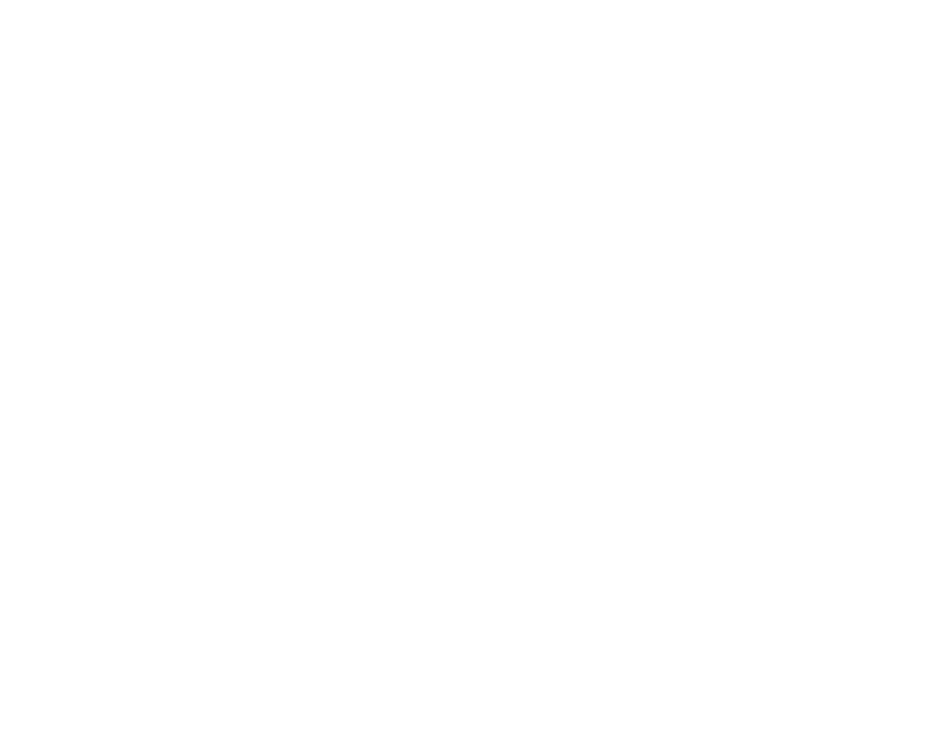
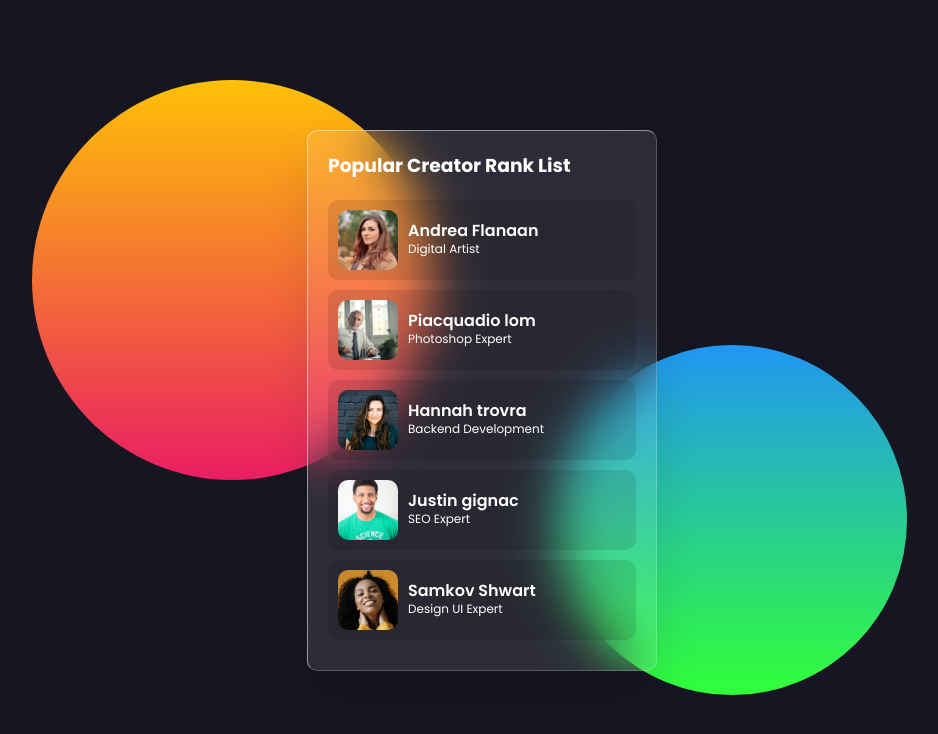
Before and after one commit to AdrianMGL/Glassmorphism-list-users, a plain HTML site: page index.html in a window 1280 px wide. Shown: the whole page, without its empty margins (158-1096 px from the left). Drawn offline with Linux system fonts and the light colour scheme.

Commit message:
Finally tuto

```diff
--- a/css/style.css
+++ b/css/style.css
@@ -1,5 +1,143 @@
 @import url("https://fonts.googleapis.com/css?family=Poppins:200,300,400,500,600,700,800,900&display=swap");
 
 * {
+  margin: 0;
+  padding: 0;
+  box-sizing: border-box;
   font-family: "Poppins", "sans-serif";
 }
+
+section {
+  position: relative;
+  background: #161623;
+  min-height: 100vh;
+  overflow: hidden;
+  display: flex;
+  justify-content: center;
+  align-items: center;
+}
+
+section::before {
+  content: "";
+  position: absolute;
+  width: 400px;
+  height: 400px;
+  background: linear-gradient(#ffc107, #e91e63);
+  border-radius: 50%;
+  transform: translate(-250px, -120px);
+}
+
+/*  */
+section::after {
+  content: "";
+  position: absolute;
+  width: 350px;
+  height: 350px;
+  background: linear-gradient(#2196f3, #31ff38);
+  border-radius: 50%;
+  transform: translate(250px, 120px);
+}
+
+.box {
+  position: relative;
+  min-width: 350px;
+  min-height: 400px;
+  background: rgba(255, 255, 255, 0.1);
+  box-shadow: 0 25px 45px rgba(0, 0, 0, 0.1);
+  border: 1px solid rgba(255, 255, 255, 0.5);
+  border-right: 1px solid rgba(255, 255, 255, 0.2);
+  border-bottom: 1px solid rgba(255, 255, 255, 0.2);
+  border-radius: 10px;
+  z-index: 10;
+  padding: 20px;
+  backdrop-filter: blur(25px);
+}
+
+.box h3 {
+  color: #fff;
+  margin-bottom: 20px;
+}
+
+/* .box .imgBx img {
+  width: 100px;
+  height: 50px;
+  border-radius: 5px;
+  object-fit: cover;
+} */
+
+.box .list {
+  position: relative;
+  display: flex;
+  padding: 10px;
+  background: rgba(0, 0, 0, 0.1);
+  border-radius: 10px;
+  margin: 10px 0;
+  cursor: pointer;
+  transition: 0.5s;
+  overflow: hidden;
+}
+
+.box .list:hover {
+  background: #fff;
+  box-shadow: -15px 30px 50px rgba(0, 0, 0, 0.5);
+  transform: scale(1.15) translateX(30px) translateY(-15px);
+  z-index: 999;
+}
+
+.box .list .imgBx {
+  position: relative;
+  width: 60px;
+  height: 60px;
+  border-radius: 10px;
+  overflow: hidden;
+  margin-right: 10px;
+}
+
+.box .list .imgBx img {
+  position: absolute;
+  top: 0;
+  left: 0;
+  width: 100%;
+  height: 100%;
+  object-fit: cover;
+}
+
+.box .list .content {
+  display: flex;
+  flex-direction: column;
+  justify-content: center;
+  color: #fff;
+}
+
+.box .list .content .rank {
+  position: absolute;
+  right: -50px;
+  color: #03a9f4;
+  transition: 0.5s;
+  font-size: 2rem;
+}
+
+.box .list .content .rank small {
+  font-weight: 500;
+  opacity: 0.25;
+}
+
+.box .list:hover .content .rank {
+  right: 20px;
+}
+
+.box .list .content h4 {
+  line-height: 1.2rem;
+  font-weight: 600;
+  transition: 0.5s;
+}
+
+.box .list .content p {
+  font-size: 0.75rem;
+  transition: 0.5s;
+}
+
+.box .list:hover .content h4,
+.box .list:hover .content p {
+  color: #333;
+}
--- a/index.html
+++ b/index.html
@@ -10,19 +10,77 @@
     <!-- ================= favicon ================= -->
     <link rel="shortcut icon" href="favicon.ico" type="image/x-icon">
 
-
     <!-- ================= CSS styles ================= -->
     <link rel="stylesheet" href="./css/style.css">
-
 </head>
 
 <body>
-    <!-- =================  ================= -->
+    <!-- ================= MAIN ================= -->
+    <section>
+        <div class="box">
+            <h3>Popular Creator Rank List</h3>
+            <!--  -->
+            <div class="list">
+                <div class="imgBx">
+                    <img src="./img/person/andrea.jpg" alt="">
+                </div>
+                <div class="content">
+                    <h2 class="rank"><small>#</small>1</h2>
+                    <h4>Andrea Flanaan</h4>
+                    <p>Digital Artist</p>
+                </div>
+            </div>
+            <!--  -->
+            <div class="list">
+                <div class="imgBx">
+                    <img src="./img/person/piacquadio.jpg" alt="">
+                </div>
+                <div class="content">
+                    <h2 class="rank"><small>#</small>2</h2>
+                    <h4>Piacquadio lom</h4>
+                    <p>Photoshop Expert</p>
+                </div>
+            </div>
+            <!--  -->
+            <div class="list">
+                <div class="imgBx">
+                    <img src="./img/person/hannah.jpg" alt="">
+                </div>
+                <div class="content">
+                    <h2 class="rank"><small>#</small>3</h2>
+                    <h4>Hannah trovra</h4>
+                    <p>Backend Development</p>
+                </div>
+            </div>
+            <!--  -->
+            <div class="list">
+                <div class="imgBx">
+                    <img src="./img/person/justin.jpg" alt="">
+                </div>
+                <div class="content">
+                    <h2 class="rank"><small>#</small>4</h2>
+                    <h4>Justin gignac</h4>
+                    <p>SEO Expert</p>
+                </div>
+            </div>
+            <!--  -->
+            <div class="list">
+                <div class="imgBx">
+                    <img src="./img/person/samkov.jpg" alt="">
+                </div>
+                <div class="content">
+                    <h2 class="rank"><small>#</small>5</h2>
+                    <h4>Samkov Shwart</h4>
+                    <p>Design UI Expert</p>
+                </div>
+            </div>
+        </div>
+    </section>
 
 
 
 
-    <!-- ================= favicon ================= -->
+    <!-- =================  ================= -->
 
 </body>
 
```
Also changed, not shown: img/person/andrea.jpg (added), img/person/daniela.jpg (added), img/person/hannah.jpg (added), img/person/justin.jpg (added), img/person/lucy.jpeg (added), img/person/piacquadio.jpg (added), img/person/samkov.jpg (added), img/person/stefan.jpg (added).
